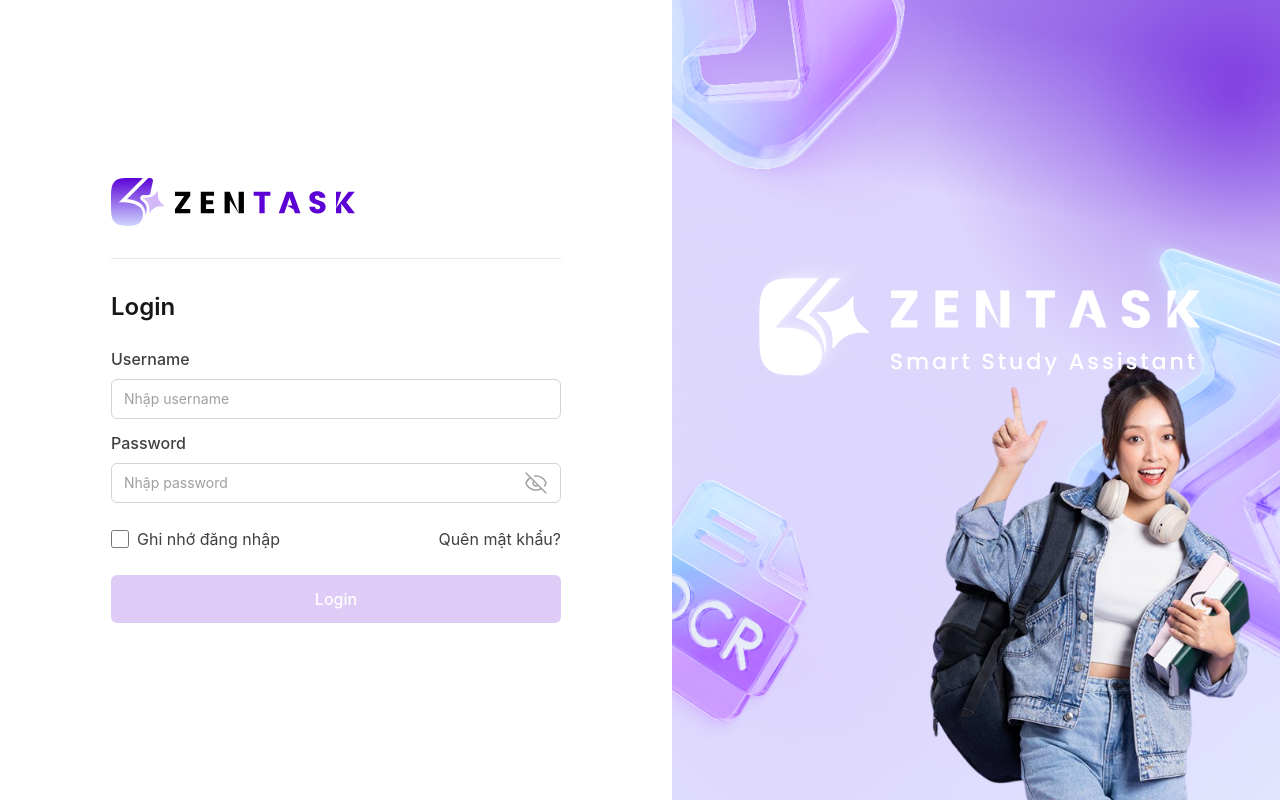
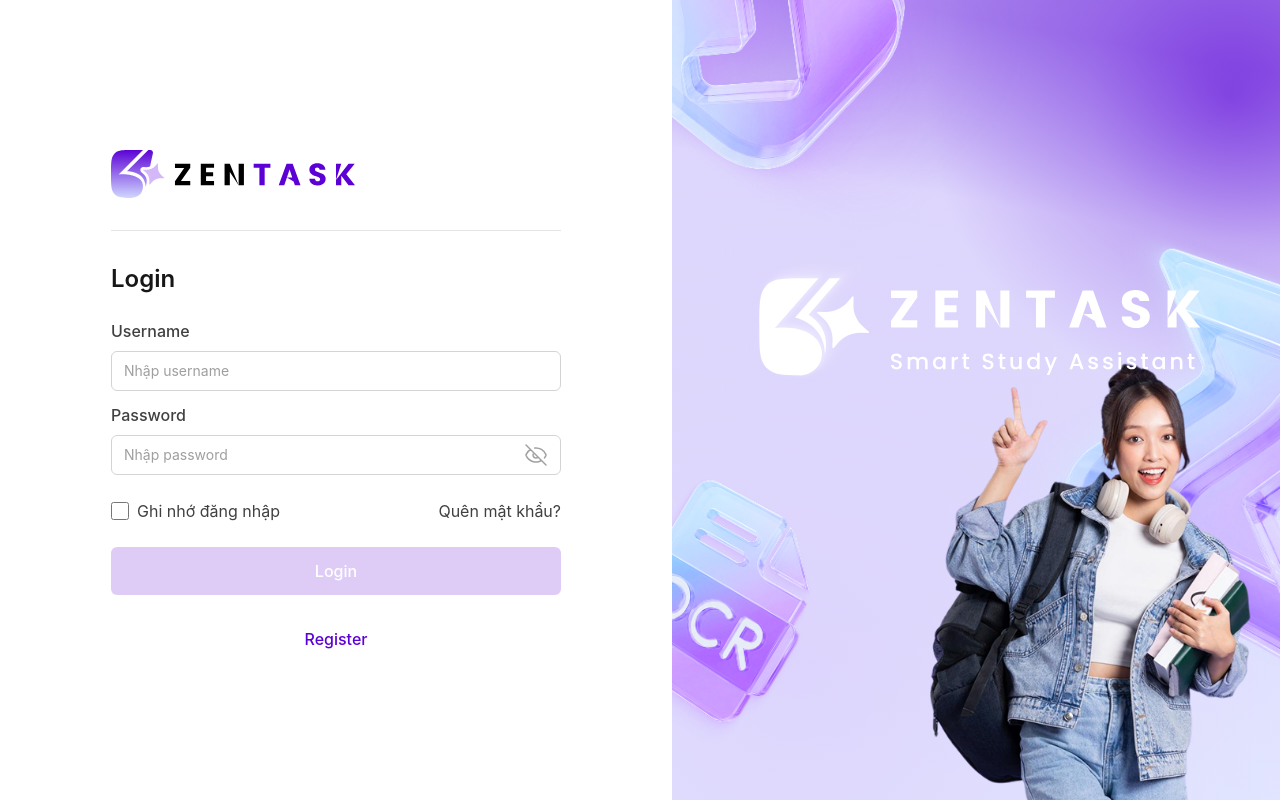
Before and after one commit to dungglake/Smart-Study-Assistant, a Vue app in the folder frontend/zentask-dashboard/: page /login in a window 1280 px wide. Built offline with nearby package versions, Linux system fonts and the light colour scheme; a web font is replaced by a local one.

Commit message:
continue project

```diff
--- a/frontend/zentask-dashboard/src/views/LoginView.vue
+++ b/frontend/zentask-dashboard/src/views/LoginView.vue
@@ -125,7 +125,7 @@ const handleLogin = () => {
                   <input
                     v-model="rememberMe"
                     type="checkbox"
-                    class="h-[18px] w-[18px] rounded border border-[#d4d4d4]"
+                    class="h-[18px] w-[18px] rounded border border-[#d4d4d4] cursor-pointer"
                   />
                   <span class="text-base leading-6 text-[#404040]">
                     Ghi nhớ đăng nhập
@@ -149,11 +149,19 @@ const handleLogin = () => {
                 :class="
                   isLoginDisabled
                     ? 'cursor-not-allowed bg-[#5c01d5]/20'
-                    : 'bg-[#5c01d5] hover:opacity-90'
+                    : 'cursor-pointer bg-[#5c01d5] hover:opacity-90'
                 "
               >
                 <span class="text-base font-medium leading-6">Login</span>
               </button>
+              <div class="pt-2 text-center">
+                <button
+                  type="button"
+                  class="text-base font-medium leading-6 text-[#5c01d5] transition hover:underline hover:opacity-70 cursor-pointer"
+                >
+                  Register
+                </button>
+              </div>
             </div>
           </div>
         </div>
```
